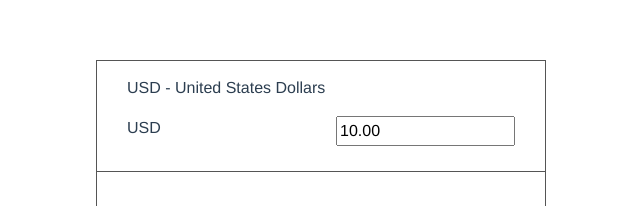
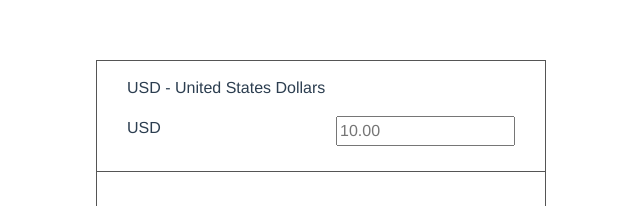
Before and after one commit to Ohmygodd/currencyconverter, a Vue app: page / in a window 1280 px wide. Shown: the top 206 px of the page, without its empty margins (319-959 px from the left). Built offline with nearby package versions, Linux system fonts and the light colour scheme.

Commit message:
Add files via upload

```diff
--- a/src/components/currency.vue
+++ b/src/components/currency.vue
@@ -9,7 +9,7 @@
       </div>
       <div class="col-lg-6 col-6">
         <!-- ammount input -->
-        <input id="currVal" type="number" name="" value="10.00" v-on:change="calculate()">
+        <input id="currVal" type="number" name="" placeholder="10.00" v-on:change="calculate()">
       </div>
     </div>
     <div id="body" class="row">
@@ -177,6 +177,9 @@
         // calculate amount base on exchange rate
         $('.loading').css({'display':'block'});
         var base_amount = $('#currVal').val();
+        if (base_amount == "" || base_amount < 1) {
+          base_amount=10;
+        }
 
         if (y == 0) {// calculate amount from rates method
           var index = this.rate.length - 1;
```
